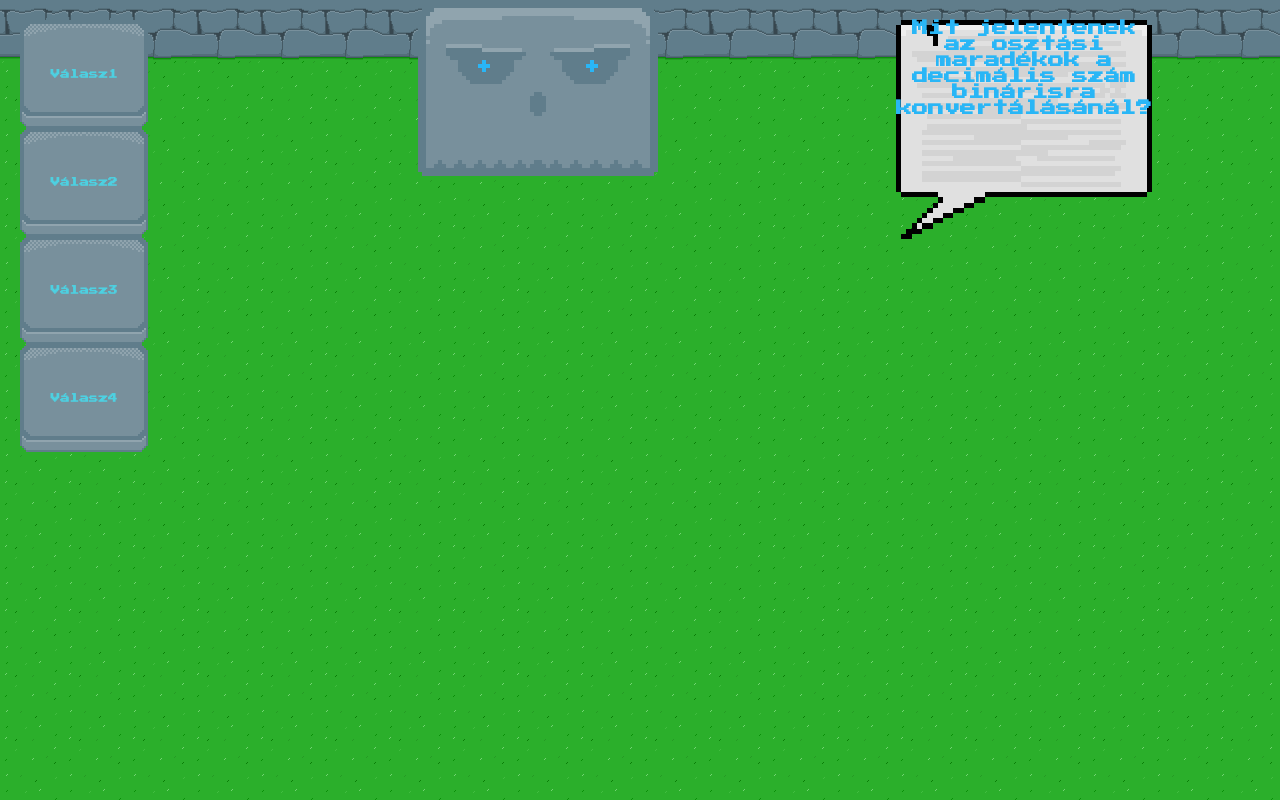
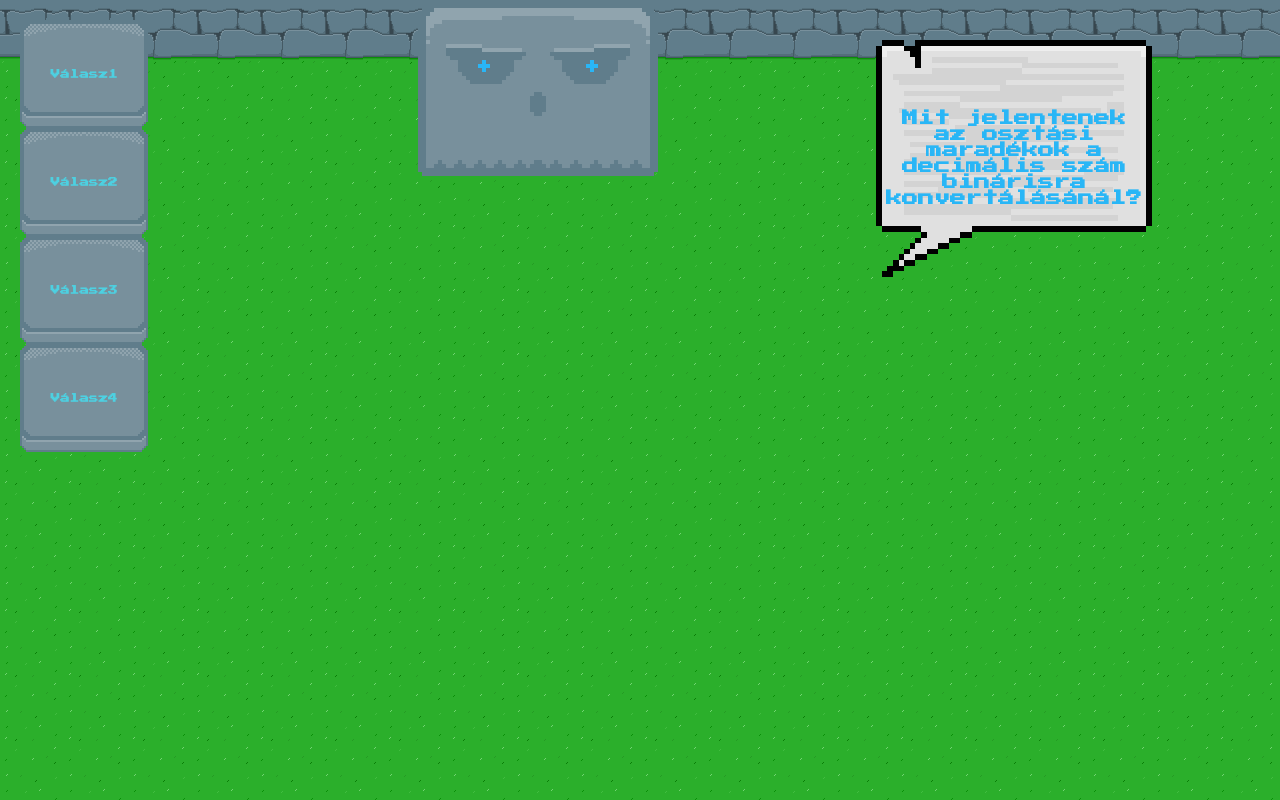
Before and after one commit to DW8952/szamrendszerproj, a plain HTML site: page jatek.html in a window 1280 px wide. Drawn offline with Linux system fonts and the light colour scheme.

Commit message:
mentes2102

```diff
--- a/Kinezet.css
+++ b/Kinezet.css
@@ -82,9 +82,12 @@ a {
     display: inline-block;
 }
 .kerdes {
-    padding: ;
+    padding: 10px;
     width: 256px;
     height: 256px;
+    justify-content: center;
+    align-items: center;
+    text-align: center;
     image-rendering: pixelated;
     image-rendering: crisp-edges;
     background-image: url(chatbox.png);
@@ -95,4 +98,6 @@ a {
     color: #29b6f6;
     font-size: 16px;
     font-weight: bold;
+    display: flex;
+    background-position: 0%;
 }
```
